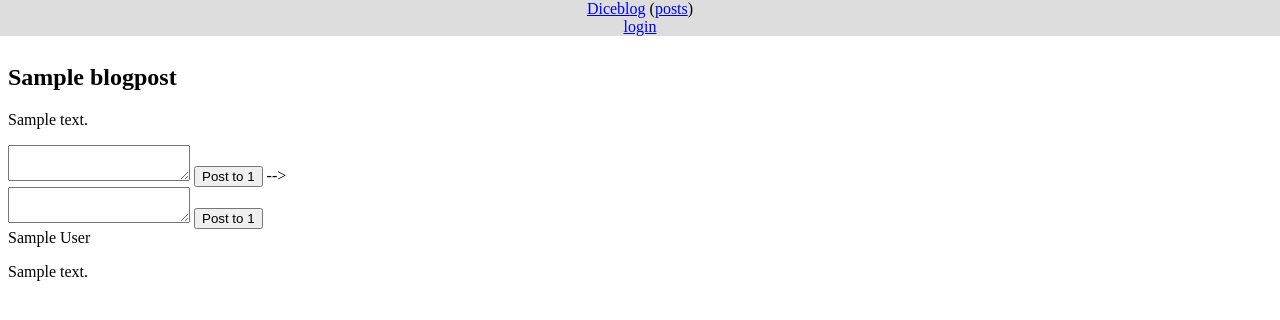
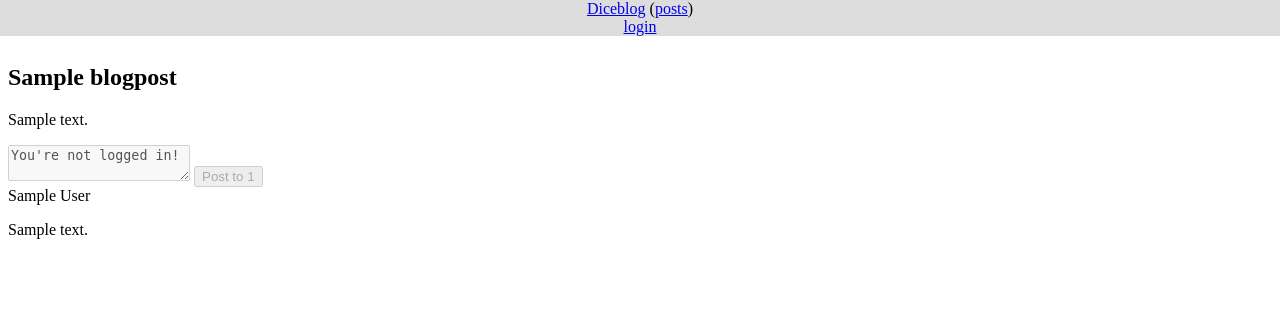
Before and after one commit to resampled/dice, a Django app: template diceblog/blog/templates/blog/blogpost_detail.html in a window 1280 px wide. Shown: the top 320 px of the page. Run offline with Django 5.2, Linux system fonts and the light colour scheme; the template is opened without the code that fills it: most values are stand-ins (such as "Sample title", 1, 10 or a date in 2020).

Commit message:
more cmtbox, stall for now

```diff
--- a/diceblog/blog/models.py
+++ b/diceblog/blog/models.py
@@ -41,6 +41,8 @@
     content = models.TextField(max_length=comment_max)
     order = models.DateTimeField(default=make_order)
     id = models.SlugField(unique=True,primary_key=True,default=make_id(8))
+    def create(assigned_post,author,content):
+        return BlogComment(assigned_post=assigned_post,author=author,content=content,order=make_order(),id=make_id(8))
     def __str__(self):
         return self.content[:90]
     class Meta:
--- a/diceblog/blog/templates/blog/blogpost_detail.html
+++ b/diceblog/blog/templates/blog/blogpost_detail.html
@@ -4,12 +4,17 @@
     <h2 class="bp-title">{{ blogpost.title }}</h2>
     <p class="bp-full">{{ blogpost.pre_content }}</p>
 <div class="cmtbox">
-<!--    {% include 'blogpost_cmtbox.html' %} -->
-<form method="post">
-{% csrf_token %}
-<textarea name="content"></textarea>
-<input type="submit" name="cmtsubmit" value="Post to {{ blogpost.id }}">
-</form>
+{% if user.is_authenticated %}
+    <form method="post">
+    {% csrf_token %}
+    <textarea name="content"></textarea>
+    <input type="submit" name="cmtsubmit" value="Post to {{ blogpost.id }}">
+    </form>
+{% else %}
+    <textarea disabled>You're not logged in!</textarea>
+    <input type="submit" disabled value="Post to {{ blogpost.id }}">
+{% endif %}
+
 </div>
 {% if blogpost.blogcomment_set %}
     {% for cmt in blogpost.blogcomment_set.all %}
--- a/diceblog/blog/views.py
+++ b/diceblog/blog/views.py
@@ -22,8 +22,8 @@
     # cmtbox (login should be enforced at template level)
     def post(self, request, *args, **kwargs):
             if user.is_authenticated and 'cmtsubmit' in request.POST and 'content' in request.POST:
-                BlogComment.create(assigned_post=model,author=user,content="content")
-
+                #BlogComment.create(assigned_post= ,author=user,content="content")
+                # TODO - what should assigned_post be???
 
 @login_required
 def UserProfile(request):
```
